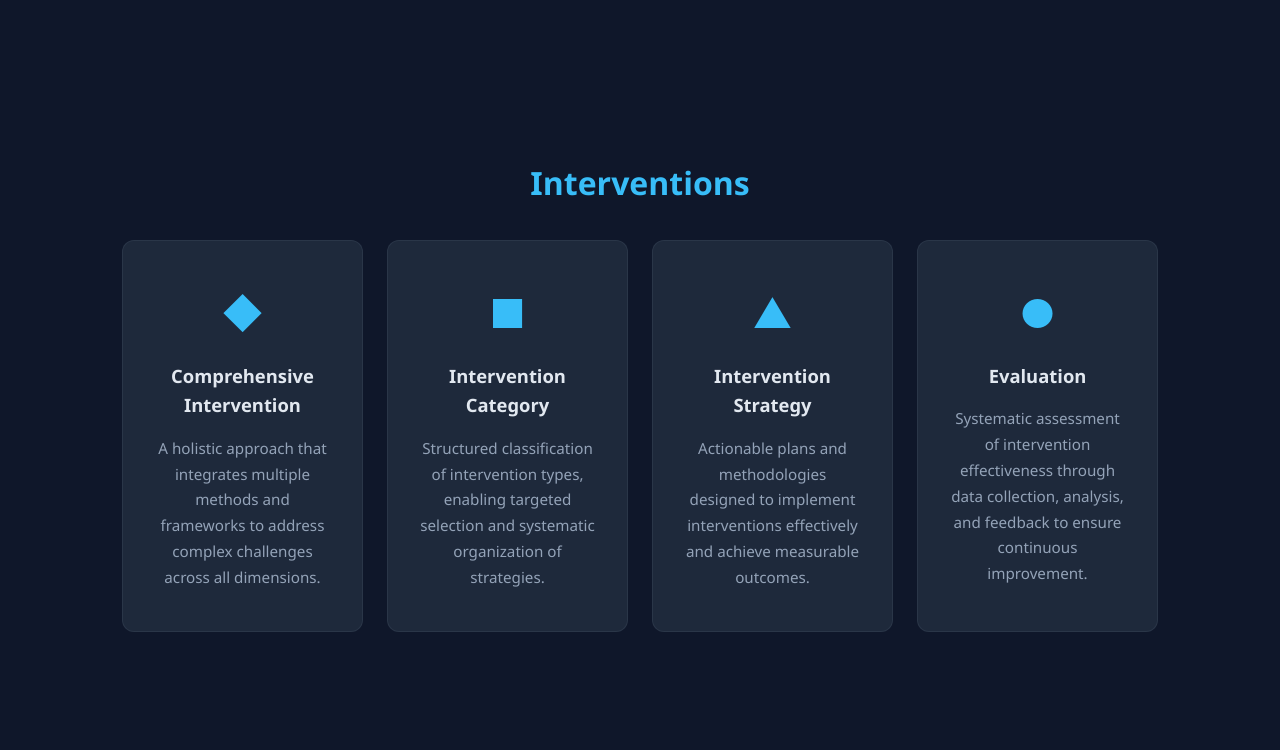
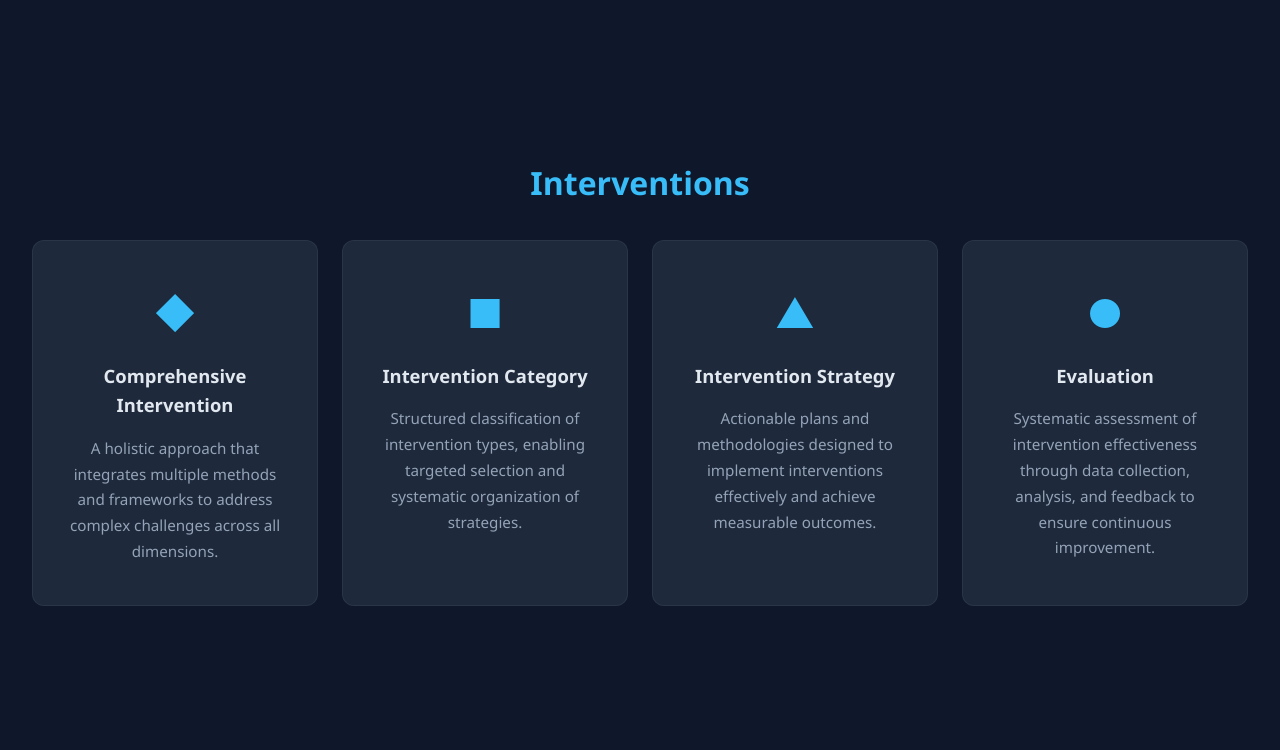
Before and after one commit to hww0121-beep/Website1, a plain HTML site: page index.html in a window 1280 px wide. Shown: the part 1170-1920 px from the top of the page. Drawn offline with Linux system fonts and the light colour scheme.

Commit message:
Widen interventions section to fit 4 columns in one row
Co-Authored-By: Claude Opus 4.6 (1M context) <noreply@anthropic.com>

```diff
--- a/style.css
+++ b/style.css
@@ -173,6 +173,10 @@ section h2 {
 }
 
 /* Interventions */
+.interventions {
+    max-width: 1400px;
+}
+
 .intervention-grid {
     display: grid;
     grid-template-columns: repeat(4, 1fr);
```
